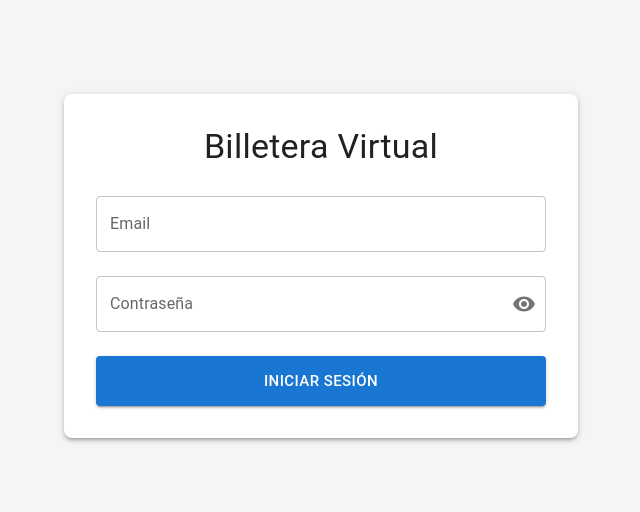
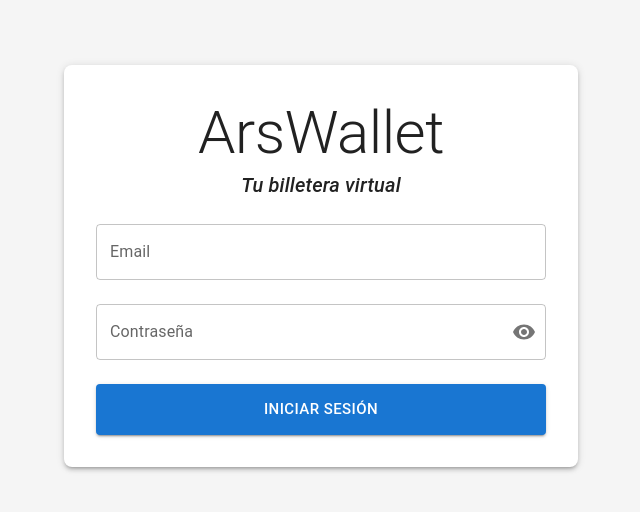
Before and after one commit to alkemyTech/CFILP-NetReact-W2-Front-S1, a React (Vite) app in the folder DigitalArs/: page / in a window 1280 px wide. Shown: the part 158-670 px from the top of the page, without its empty margins (319-959 px from the left). Built offline with nearby package versions, Linux system fonts and the light colour scheme.

Commit message:
Se modifico el login

```diff
--- a/DigitalArs/src/componentes/Session/LoginForm.jsx
+++ b/DigitalArs/src/componentes/Session/LoginForm.jsx
@@ -69,8 +69,11 @@ const LoginForm = () => {
       }}
     >
       <Paper elevation={3} sx={{ p: 4, width: '100%', maxWidth: 450, borderRadius: 2 }}>
-        <Typography variant="h4" component="h1" align="center" gutterBottom>
-          Billetera Virtual
+        <Typography variant="h2" component="h1" align="center">
+          ArsWallet
+        </Typography>
+        <Typography variant="h6" component="h1" align="center" gutterBottom sx={{ fontStyle: 'italic' }}>
+          Tu billetera virtual
         </Typography>
 
         {error && (
```
